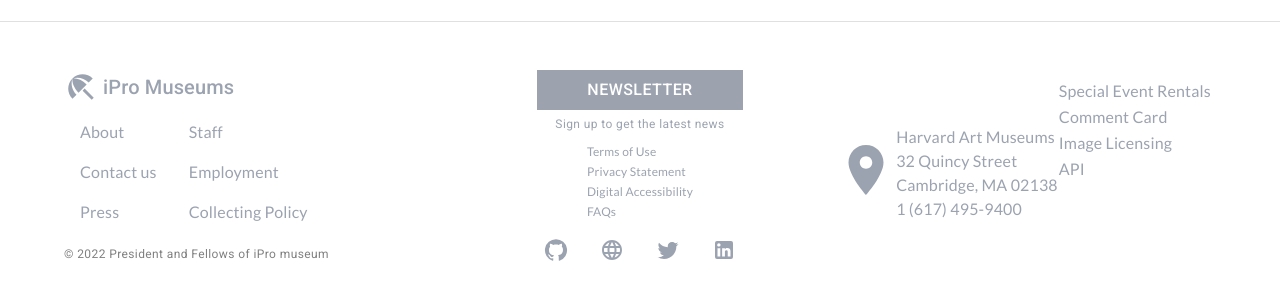
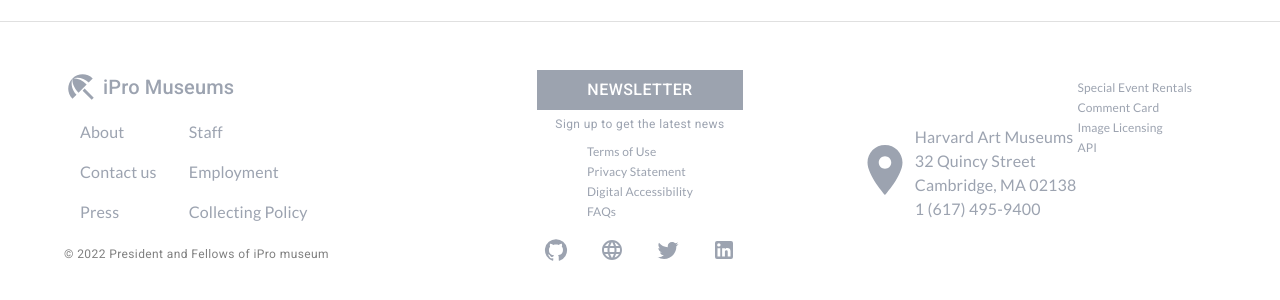
Before and after one commit to Azizkhuja/Exhibition, a React (Create React App) app: page / in a window 1280 px wide. Shown: the part 3491-3791 px from the top of the page. Built offline with nearby package versions, Linux system fonts and the light colour scheme.

Commit message:
APP-04 Make item size smaller

```diff
--- a/src/components/Home/Footer/Footer.tsx
+++ b/src/components/Home/Footer/Footer.tsx
@@ -161,7 +161,7 @@ const Footer = () => {
               </List>
             </Grid>
           </Grid>
-          <Grid item>
+          <Grid item sx={{ fontSize: 12 }}>
             <List>
               <ListItem disablePadding>
                 <NewsletterItem>Special Event Rentals</NewsletterItem>
```
